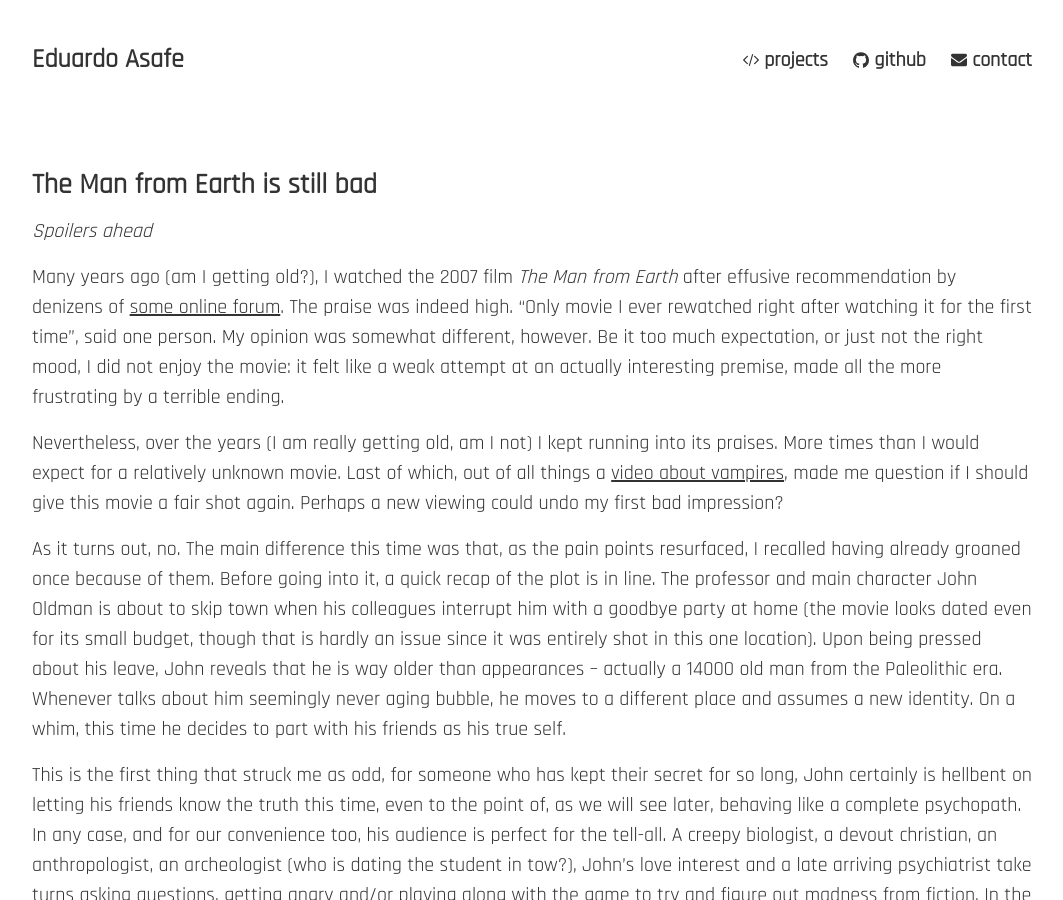
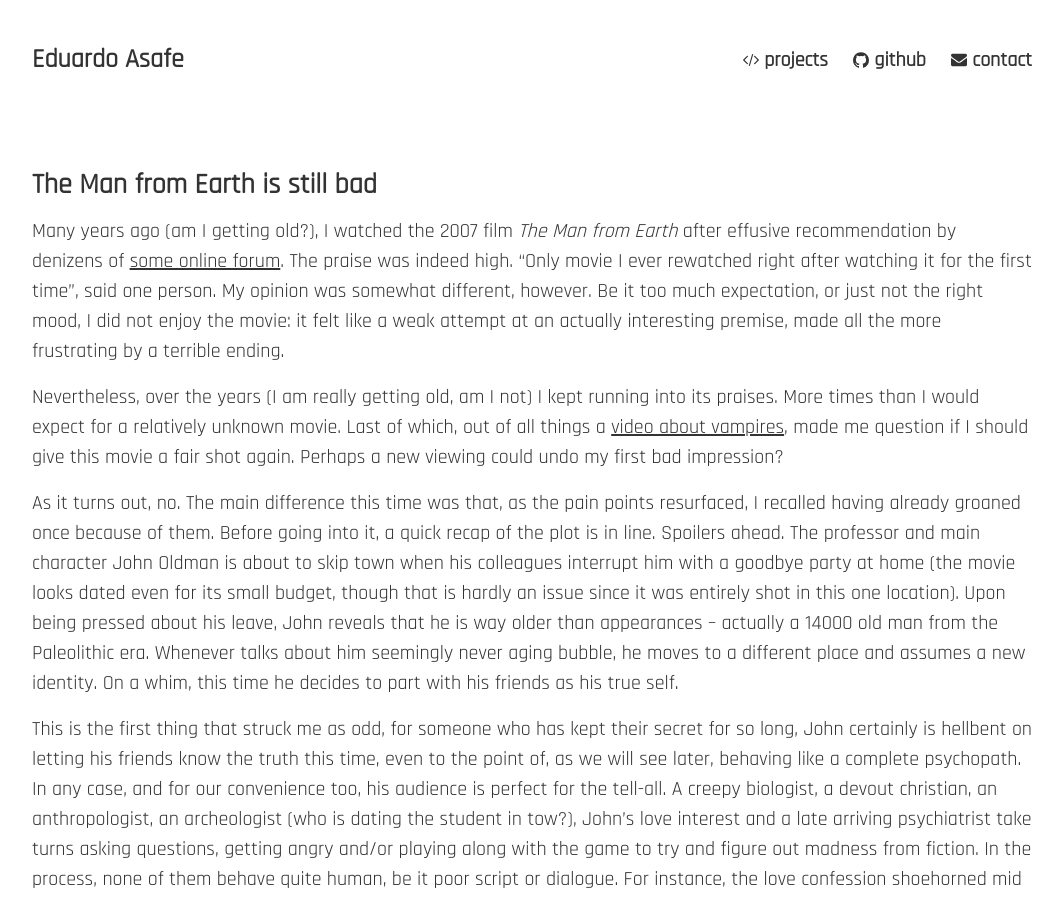
Before and after one commit to easafe/easafe.github.io, a Jekyll site: the page built from _posts/2016-05-30-man-from-earth-bad.md, in a window 1280 px wide and 900 px high. Shown: the whole window, without its empty margins (108-1171 px from the left). Built offline with Jekyll 4.4.1, drawn with Linux system fonts in a browser that asks for light colours.

Commit message:
Update 2016-05-30-man-from-earth-bad.md

```diff
--- a/_posts/2016-05-30-man-from-earth-bad.md
+++ b/_posts/2016-05-30-man-from-earth-bad.md
@@ -4,13 +4,11 @@ title: The Man from Earth is still bad
 tags: [rant]
 ---
 
-*Spoilers ahead*
-
 Many years ago (am I getting old?), I watched the 2007 film *The Man from Earth* after effusive recommendation by denizens of [some online forum](https://news.ycombinator.com/). The praise was indeed high. "Only movie I ever rewatched right after watching it for the first time", said one person. My opinion was somewhat different, however. Be it too much expectation, or just not the right mood, I did not enjoy the movie: it felt like a weak attempt at an actually interesting premise, made all the more frustrating by a terrible ending.
 
 Nevertheless, over the years (I am really getting old, am I not) I kept running into its praises. More times than I would expect for a relatively unknown movie. Last of which, out of all things a [video about vampires](https://www.youtube.com/watch?v=9o6HjQ-rN-Q), made me question if I should give this movie a fair shot again. Perhaps a new viewing could undo my first bad impression?
 
-As it turns out, no. The main difference this time was that, as the pain points resurfaced, I recalled having already groaned once because of them. Before going into it, a quick recap of the plot is in line. The professor and main character John Oldman is about to skip town when his colleagues interrupt him with a goodbye party at home (the movie looks dated even for its small budget, though that is hardly an issue since it was entirely shot in this one location). Upon being pressed about his leave, John reveals that he is way older than appearances -- actually a 14000 old man from the Paleolithic era. Whenever talks about him seemingly never aging bubble, he moves to a different place and assumes a new identity. On a whim, this time he decides to part with his friends as his true self.
+As it turns out, no. The main difference this time was that, as the pain points resurfaced, I recalled having already groaned once because of them. Before going into it, a quick recap of the plot is in line. Spoilers ahead. The professor and main character John Oldman is about to skip town when his colleagues interrupt him with a goodbye party at home (the movie looks dated even for its small budget, though that is hardly an issue since it was entirely shot in this one location). Upon being pressed about his leave, John reveals that he is way older than appearances -- actually a 14000 old man from the Paleolithic era. Whenever talks about him seemingly never aging bubble, he moves to a different place and assumes a new identity. On a whim, this time he decides to part with his friends as his true self.
 
 This is the first thing that struck me as odd, for someone who has kept their secret for so long, John certainly is hellbent on letting his friends know the truth this time, even to the point of, as we will see later, behaving like a complete psychopath. In any case, and for our convenience too, his audience is perfect for the tell-all. A creepy biologist, a devout christian, an anthropologist, an archeologist (who is dating the student in tow?), John's love interest and a late arriving psychiatrist take turns asking questions, getting angry and/or playing along with the game to try and figure out madness from fiction. In the process, none of them behave quite human, be it poor script or dialogue. For instance, the love confession shoehorned mid film. The archeologist whose sole job in the movie is to blabber long winded, deep sounding lines. The christian lady who seems to be in the script just so there is always a reaction to John's remarks about faith. Actually, this is the one thing that makes all other characters forget their doubts and want to learn more -- the movie has a lot to say on the subject of religion. Unfortunately, literal centuries of study were still not enough for John to say anything more insightful than someone who hasn't read much philosophy. But, of course, the religion bone picking leads to the reveal that John had been Christ.
 
```
